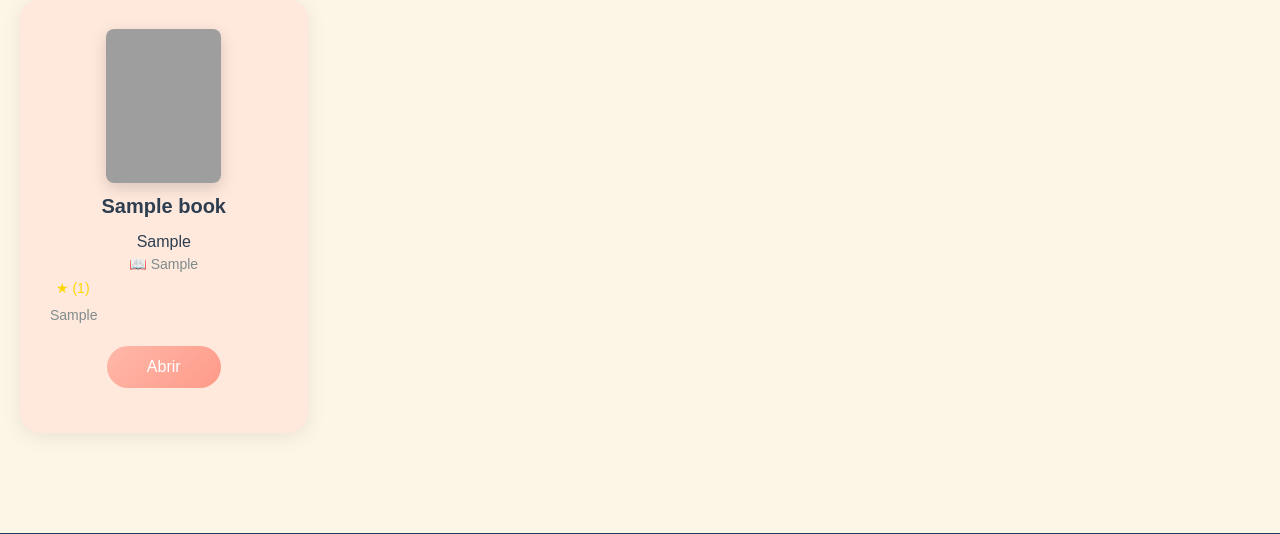
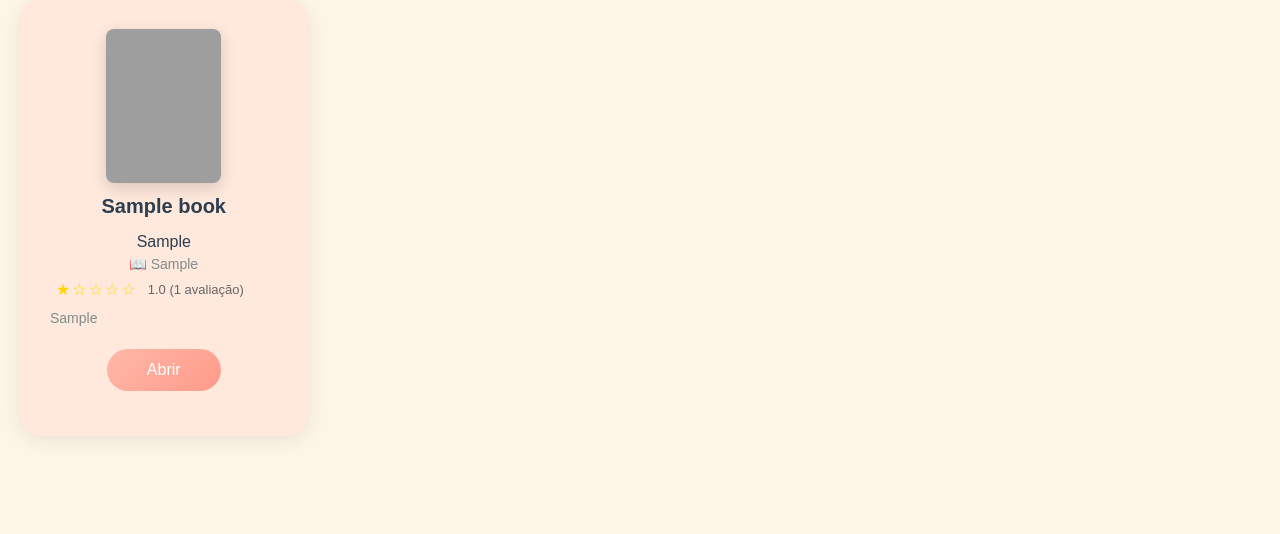
Before and after one commit to Zekak999/OLHAR-LITERARIO, a Django app: page /biblioteca.html in a window 1280 px wide. Shown: the part 587-1121 px from the top of the page. Run offline with Django 4.2, Linux system fonts and the light colour scheme; tables that the repository leaves empty hold one stand-in row (values such as "Sample post"); some libraries are stand-ins or nearby versions; grey boxes are pictures that could not be loaded.

Commit message:
Feature: Exibir média de estrelas e quantidade de avaliações em todos os livros

```diff
--- a/olhar_literario_django/static/script.js
+++ b/olhar_literario_django/static/script.js
@@ -288,9 +288,9 @@ async function novaRealizarBusca() {
 // ===== FIM DA NOVA BARRA DE PESQUISA =====
 
 // ===== FUNÇÃO DE ESTRELAS DE AVALIAÇÃO =====
-function gerarEstrelas(mediaAvaliacoes, totalAvaliacoes) {
+function gerarEstrelas(mediaAvaliacoes, totalAvaliacoes, mostrarMedia = false) {
     if (!totalAvaliacoes || totalAvaliacoes === 0) {
-        return '<span class="stars">☆☆☆☆☆</span>';
+        return '<span class="stars">☆☆☆☆☆</span> <span class="rating-text">0.0 (0 avaliações)</span>';
     }
 
     const fullStars = Math.floor(mediaAvaliacoes);
@@ -314,7 +314,14 @@ function gerarEstrelas(mediaAvaliacoes, totalAvaliacoes) {
         starsHtml += '☆';
     }
 
-    return `<span class="stars" title="${mediaAvaliacoes.toFixed(1)} de 5 estrelas">${starsHtml}</span> <span class="rating-count">(${totalAvaliacoes})</span>`;
+    // Texto de avaliação
+    const textoAvaliacoes = totalAvaliacoes === 1 ? 'avaliação' : 'avaliações';
+
+    if (mostrarMedia) {
+        return `<span class="stars" title="${mediaAvaliacoes.toFixed(1)} de 5 estrelas">${starsHtml}</span> <span class="rating-text">${mediaAvaliacoes.toFixed(1)} (${totalAvaliacoes} ${textoAvaliacoes})</span>`;
+    } else {
+        return `<span class="stars" title="${mediaAvaliacoes.toFixed(1)} de 5 estrelas">${starsHtml}</span> <span class="rating-count">(${totalAvaliacoes})</span>`;
+    }
 }
 // ===== FIM DA FUNÇÃO DE ESTRELAS =====
 
--- a/olhar_literario_django/static/style.css
+++ b/olhar_literario_django/static/style.css
@@ -1228,6 +1228,13 @@ body {
     font-weight: 400;
 }
 
+.book-rating .rating-text {
+    color: #666;
+    font-size: 13px;
+    font-weight: 400;
+    margin-left: 4px;
+}
+
 .book-rating::before {
     content: '';
 }
--- a/olhar_literario_django/templates/biblioteca.html
+++ b/olhar_literario_django/templates/biblioteca.html
@@ -487,20 +487,8 @@
                 const sinopse = livro.sinopse || 'Descrição não disponível.';
                 const autor = livro.autor || 'Autor Desconhecido';
 
-                // Adicionar estrelas de avaliação
-                let stars = '';
-                if (livro.total_avaliacoes > 0) {
-                    const fullStars = Math.floor(livro.media_avaliacoes);
-                    const hasHalfStar = livro.media_avaliacoes % 1 >= 0.5;
-
-                    for (let i = 0; i < fullStars; i++) {
-                        stars += '★';
-                    }
-                    if (hasHalfStar) {
-                        stars += '½';
-                    }
-                    stars = `<div class="book-rating">${stars} (${livro.total_avaliacoes})</div>`;
-                }
+                // Gerar estrelas usando a função global (com média visível na biblioteca)
+                const starsHtml = gerarEstrelas(livro.media_avaliacoes || 0, livro.total_avaliacoes || 0, true);
 
                 // Badge de destaque
                 const badgeDestaque = livro.destaque ? '<div style="position: absolute; top: 10px; left: 10px; background: gold; color: black; padding: 5px 10px; border-radius: 5px; font-size: 12px; font-weight: 600;">⭐ DESTAQUE</div>' : '';
@@ -515,7 +503,7 @@
                         <h3 class="book-title">${livro.titulo}</h3>
                         <p class="book-author">${autor}</p>
                         ${livro.genero ? `<p style="font-size: 14px; color: var(--text-light); margin: 5px 0;">📖 ${livro.genero}</p>` : ''}
-                        ${stars}
+                        <div class="book-rating">${starsHtml}</div>
                         <p class="book-description">${sinopse.substring(0, 100)}${sinopse.length > 100 ? '...' : ''}</p>
                         <button class="abrir-btn" onclick="event.stopPropagation(); window.location.href='livro.html?id=${livro.id}'">Abrir</button>
                     </div>
```
Also changed, not shown: olhar_literario_django/templates/livro.html (+3 -20 lines).
